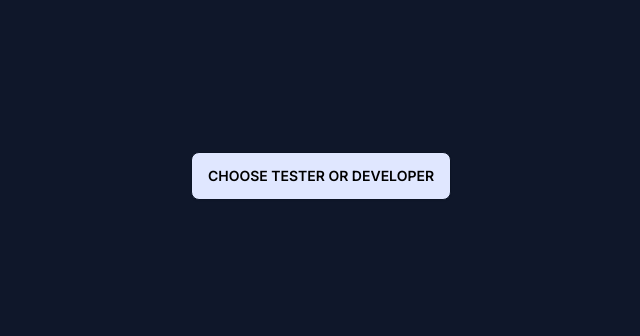
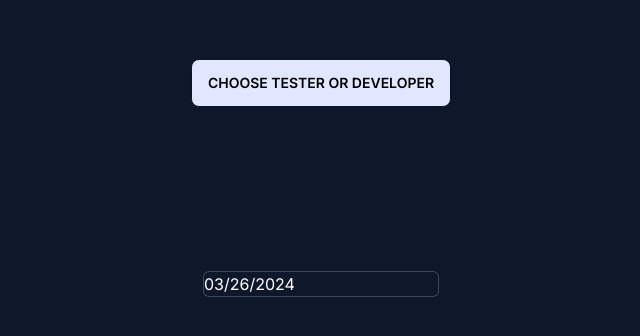
Before and after one commit to vaipos/Bug-Tracker-CS-3354, a Next.js app: page / in a window 1280 px wide. Shown: the part 224-560 px from the top of the page, without its empty margins (319-959 px from the left). Built offline with nearby package versions, Linux system fonts and the light colour scheme.

Commit message:
Added Calendar Component to Homepage.

```diff
--- /dev/null
+++ b/app/TesterHomePage Comps/DatePick.tsx
@@ -0,0 +1,15 @@
+import React, { useState } from "react";
+import DatePicker from "react-datepicker";
+import "react-datepicker/dist/react-datepicker.css";
+
+const DateCalender = () => {
+  const [startDate, setStartDate] = useState<Date|null>(new Date());
+  const handleDateChange = () => {
+
+  }
+  return (
+    <DatePicker selected={startDate} onChange={(date: Date | null) => setStartDate(date)} className='bg-base-100 border border-white border-opacity-20 rounded-md'/>
+  );
+};
+
+export default DateCalender
--- a/app/page.tsx
+++ b/app/page.tsx
@@ -1,19 +1,22 @@
+'use client';
 import Link from 'next/link';
-import React from 'react';
+import React, { useState } from "react";
 import Navbar from './TesterHomePage Comps/NavbarTest';
 import ProjectsSect from './TesterHomePage Comps/ProjectsSectTest';
-
+import Calendar  from "./TesterHomePage Comps/DatePick";
 const Homepage = () => {
   return (
-    <div className="min-h-screen flex items-center justify-center">
-      <details className="dropdown">
+    <div className="min-h-screen flex flex-col items-center justify-center">
+      <details className="dropdown mb-40">
         <summary className="m-1 btn bg-indigo-100 text-black hover:bg-indigo-200">CHOOSE TESTER OR DEVELOPER</summary>
         <ul className="p-2 shadow menu dropdown-content z-[1] bg-base-100 rounded-box w-52">
           <li><Link href='/Tester' className='text-xl'>Tester</Link> </li>
           <li><Link href='/Developer' className='text-xl'>Developer</Link></li>
         </ul>
       </details>
+      <Calendar/>
     </div>
+
   );
 };
 
```
